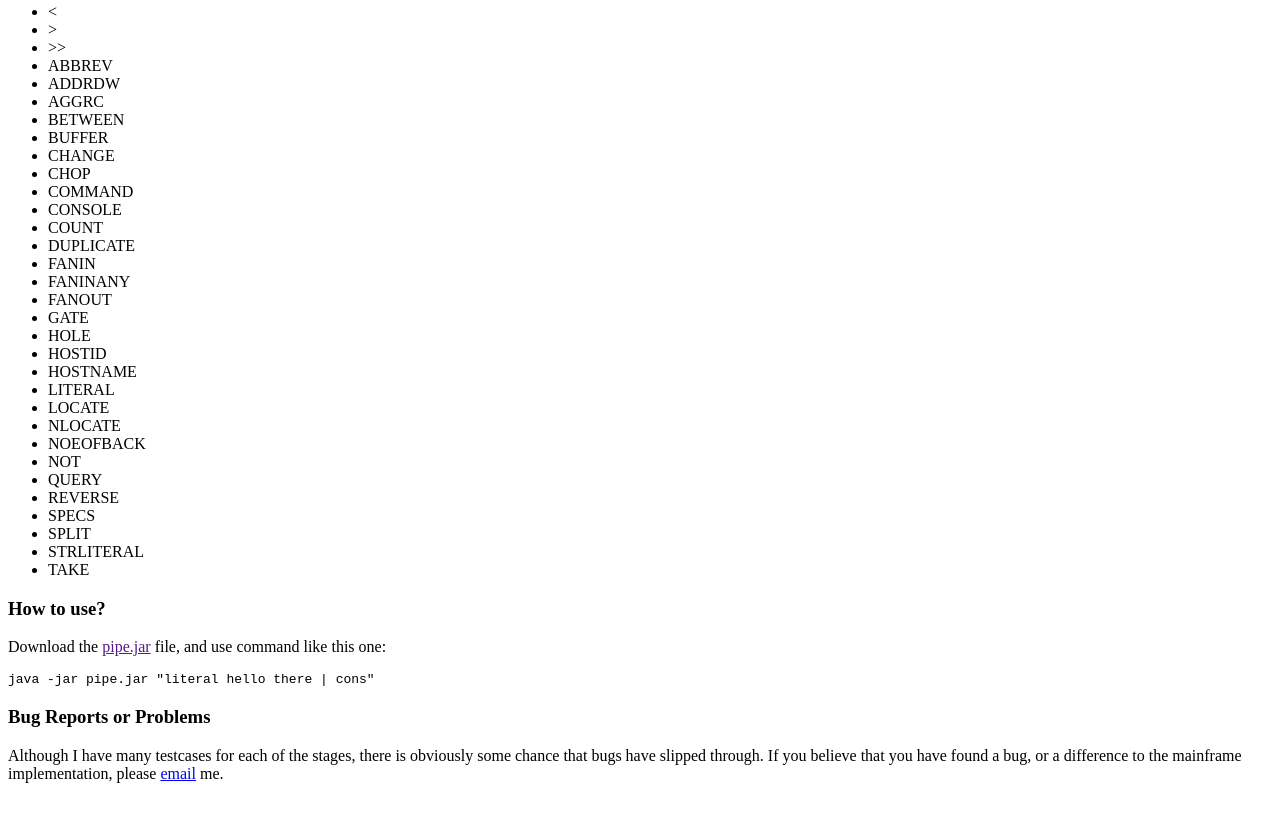
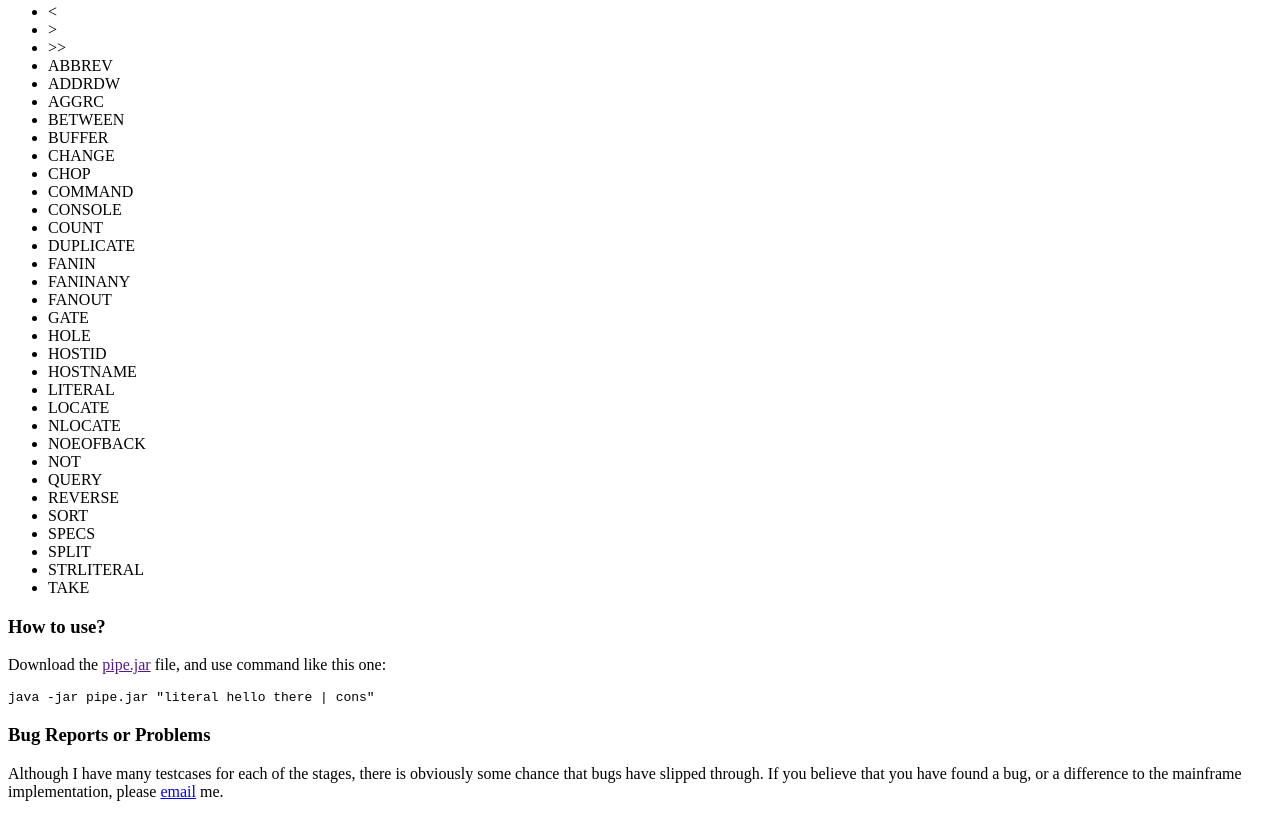
Before and after one commit to edwardaux/Pipelines, a plain HTML site: page doc/index.html in a window 1280 px wide. Shown: the part 541-1358 px from the top of the page. Drawn offline with Linux system fonts and the light colour scheme.

Commit message:
add SORT stage to index

```diff
--- a/doc/index.html
+++ b/doc/index.html
@@ -53,6 +53,7 @@ believe that I have created a very faithful reproduction</p>
 	<li>NOT</li>
 	<li>QUERY</li>
 	<li>REVERSE</li>
+	<li>SORT</li>
 	<li>SPECS</li>
 	<li>SPLIT</li>
 	<li>STRLITERAL</li>
```
